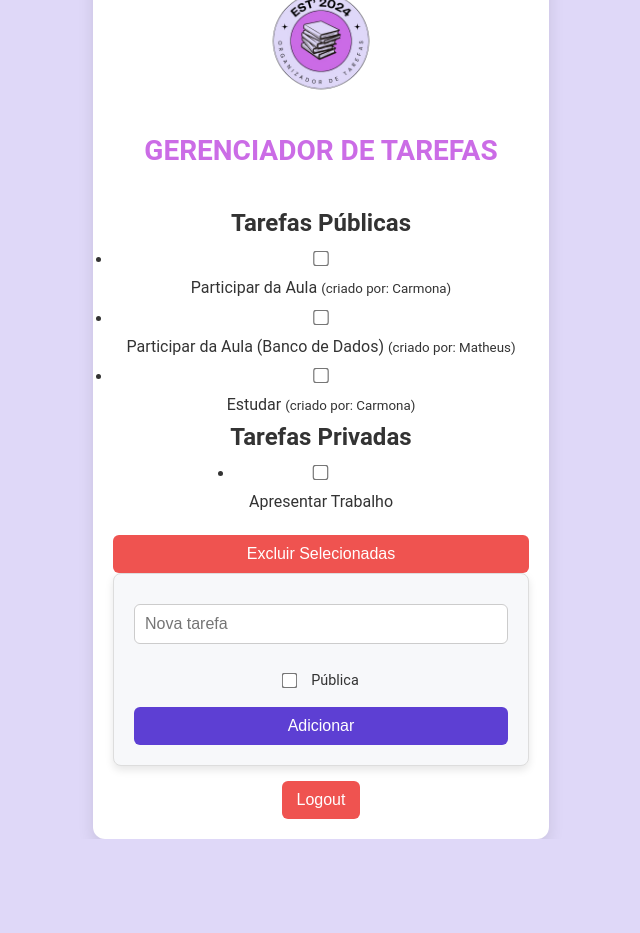
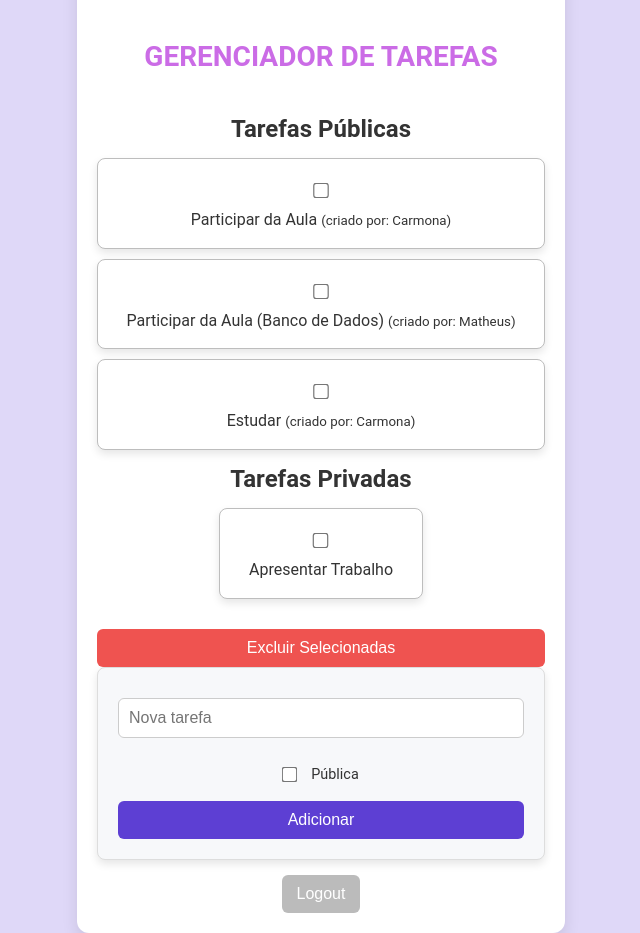
Before and after one commit to Pedr0Gea/loja-de-roupas, a Flask app: page / in a window 1280 px wide. Shown: the whole page, without its empty margins (319-959 px from the left). Before the commit the page ends 839 px from the top, so only its background shows below. Run offline with Flask 3, Linux system fonts and the light colour scheme; a user stored in the database is signed in.

Commit message:
Update index.css

```diff
--- a/lista_de_tarefas/static/index.css
+++ b/lista_de_tarefas/static/index.css
@@ -42,28 +42,42 @@
 
 /* Caixa de Tarefa */
 .task-list {
-    list-style: none;
+    list-style: auto;
     padding: 0;
+    border: 1px solid #ddd;
+    /* Borda externa para delimitar a área das tarefas */
+    border-radius: 12px;
+    /* Borda arredondada para a área das tarefas */
+    background-color: #fff;
+    /* Cor de fundo para a área das tarefas */
+    padding: 15px;
+    /* Adiciona um preenchimento interno */
 }
 
 .task-list li {
     background-color: #f7f8fa;
-    border: 1px solid #ddd;
+    border: 2px solid #ddd;
+    /* A borda da caixinha */
     padding: 12px 15px;
     border-radius: 8px;
     margin-bottom: 10px;
     display: flex;
     align-items: center;
     transition: background-color 0.3s ease;
+    box-shadow: 0px 4px 8px rgba(0, 0, 0, 0.1);
+    /* Adicionando uma sombra suave para efeito 3D */
 }
 
+/* Efeito de hover nas tarefas */
 .task-list li:hover {
     background-color: #eaeefb;
+    box-shadow: 0px 4px 12px rgba(0, 0, 0, 0.2);
+    /* Efeito de sombra mais forte no hover */
 }
 
 /* Checkbox personalizado */
 .task-list input[type="checkbox"] {
-    appearance: none;
+    appearance: menu;
     width: 18px;
     height: 18px;
     border-radius: 50%;
@@ -75,6 +89,7 @@
     transition: background-color 0.2s;
 }
 
+/* Quando o checkbox está checado */
 .task-list input[type="checkbox"]:checked {
     background-color: #5d3fd3;
     border-color: #5d3fd3;
@@ -143,7 +158,7 @@
 
 /* Botão de Logout */
 .logout-btn {
-    background-color: #ef5350;
+    background-color: #b4b4b4e7;
     color: white;
     padding: 10px 15px;
     border-radius: 6px;
@@ -158,3 +173,47 @@
 .logout-btn:hover {
     background-color: #d32f2f;
 }
+
+ul {
+    list-style-type: none;
+    /* Remove os marcadores de lista */
+    padding-left: 0;
+    /* Remove o padding padrão da lista */
+}
+
+/* Formatação para os itens da lista, com bordas e sombra */
+ul li {
+    padding-left: 0;
+    /* Garante que não haja preenchimento à esquerda */
+    margin: 10px 0;
+    /* Espaçamento entre as tarefas */
+    padding: 15px;
+    /* Espaçamento dentro da tarefa */
+    border: 1px solid #bdbdbd;
+    /* Borda sutil em volta de cada tarefa */
+    border-radius: 8px;
+    /* Borda arredondada */
+    background-color: #fff;
+    /* Cor de fundo branca */
+    box-shadow: 0px 4px 8px rgba(0, 0, 0, 0.1);
+    /* Sombra sutil */
+    transition: box-shadow 0.3s ease, background-color 0.3s ease;
+    /* Transição suave */
+}
+
+/* Efeito de hover nas tarefas */
+ul li:hover {
+    background-color: #f4e6fc;
+    /* Cor de fundo quando passar o mouse */
+    box-shadow: 0px 6px 12px rgba(0, 0, 0, 0.15);
+    /* Sombra mais forte no hover */
+}
+
+/* Listas de Tarefas */
+.task-section {
+    margin: 20px 0;
+    max-height: 60vh;
+    /* Definindo altura máxima para o contêiner */
+    overflow-y: auto;
+    /* Habilita a rolagem quando o conteúdo exceder a altura */
+}
```
